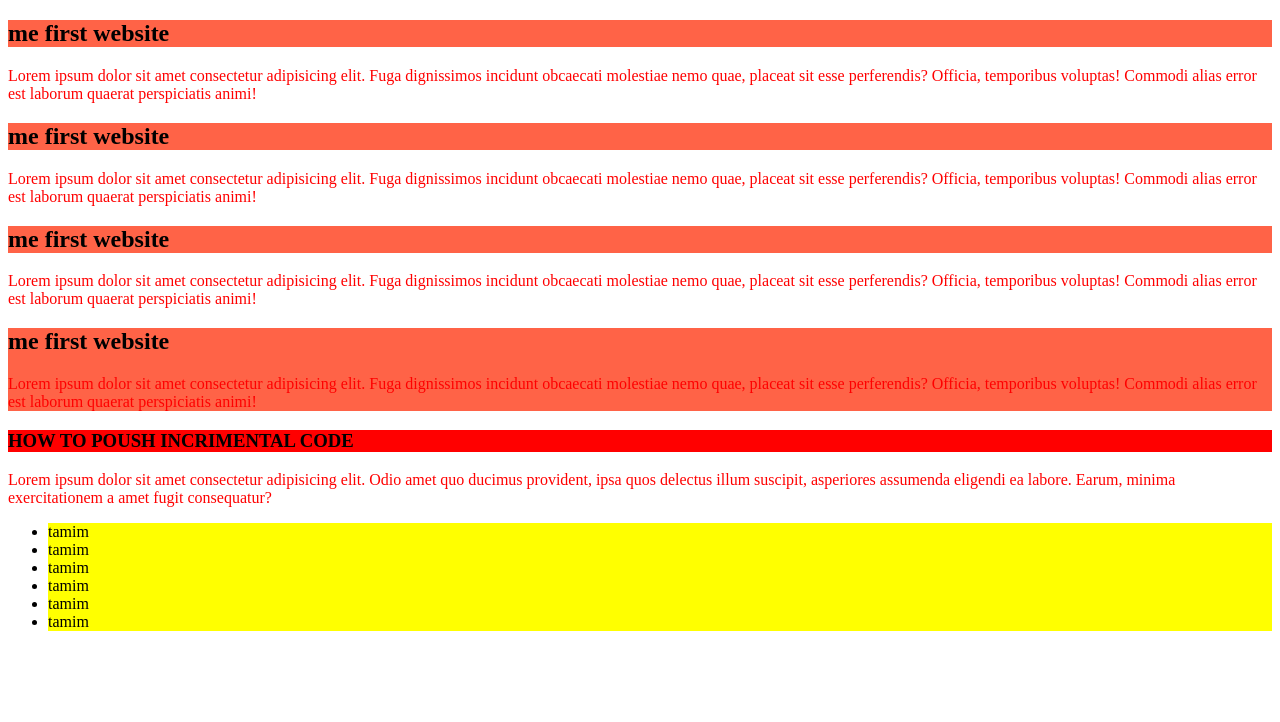
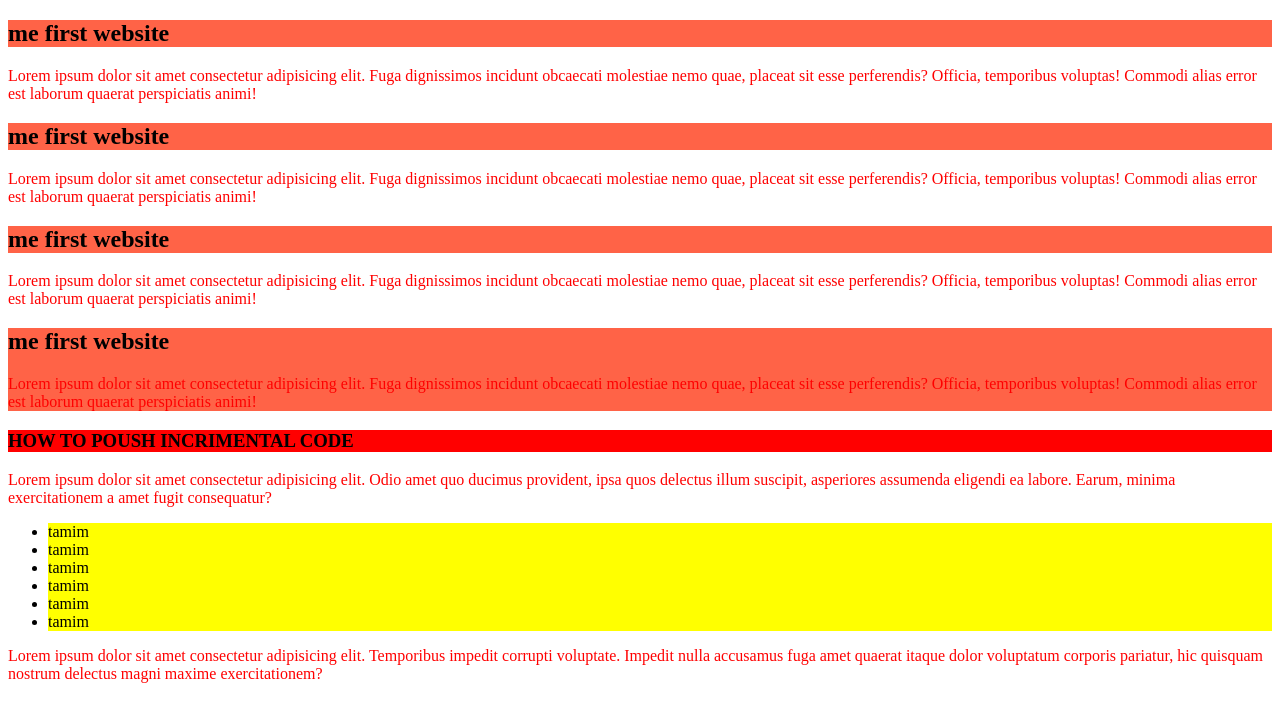
Before and after one commit to tamim6421/new-repo, a plain HTML site: page index.html in a window 1280 px wide. Drawn offline with Linux system fonts and the light colour scheme.

Commit message:
fourth update

```diff
--- a/newRepo.html
+++ b/index.html
@@ -37,6 +37,7 @@
         <li>tamim</li>
         <li>tamim</li>
     </ul>
+    <p>Lorem ipsum dolor sit amet consectetur adipisicing elit. Temporibus impedit corrupti voluptate. Impedit nulla accusamus fuga amet quaerat itaque dolor voluptatum corporis pariatur, hic quisquam nostrum delectus magni maxime exercitationem?</p>
 
 </body>
 </html>
```
